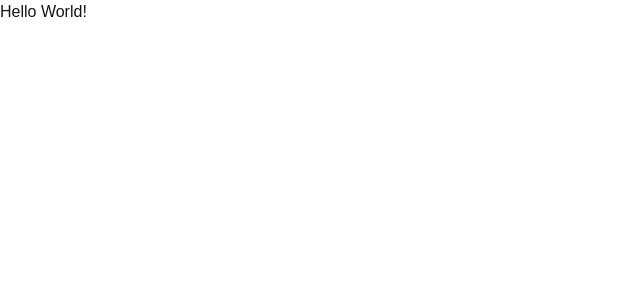
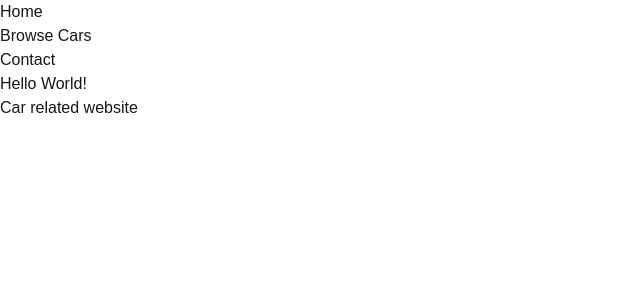
Before and after one commit to rafiq-567/car-site, a Next.js app: page / in a window 1280 px wide. Shown: the top 300 px of the page, without its empty margins (0-640 px from the left). Built offline with nearby package versions, Linux system fonts and the light colour scheme.

Commit message:
created demo nav and footer to check

```diff
--- a/src/app/layout.js
+++ b/src/app/layout.js
@@ -22,7 +22,17 @@ export default function RootLayout({ children }) {
       lang="en"
       className={`${geistSans.variable} ${geistMono.variable} h-full antialiased`}
     >
-      <body className="min-h-full flex flex-col">{children}</body>
+      <body className="min-h-full flex flex-col">
+        <nav>
+          <ul>
+            <li>Home</li>
+            <li>Browse Cars</li>
+            <li>Contact</li>
+          </ul>
+        </nav>
+        {children}
+        <footer>Car related website</footer>
+        </body>
     </html>
   );
 }
```
